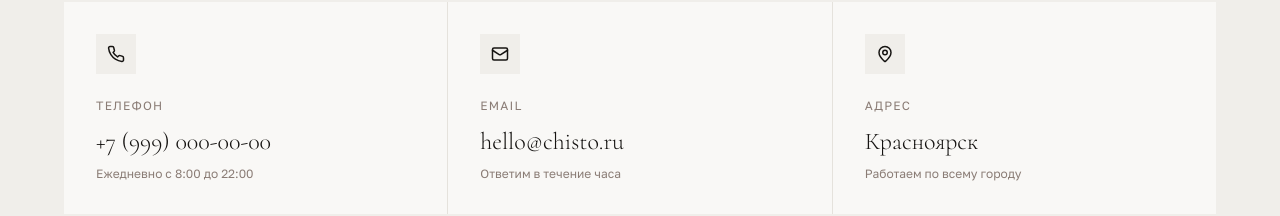
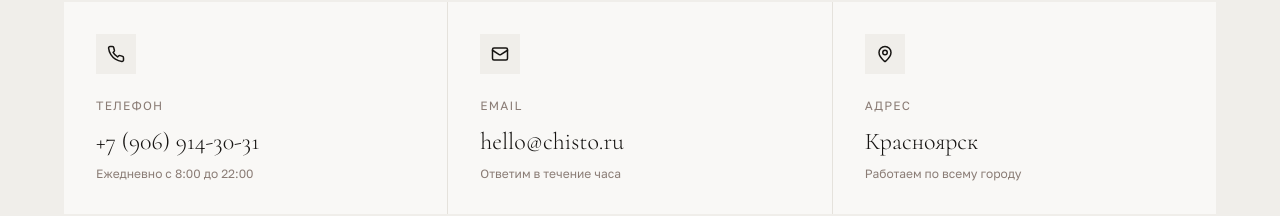
Before and after one commit to pr-poehali-dev/clinic-services-app, a React (Vite) app: page / in a window 1280 px wide. Shown: the part 5822-6038 px from the top of the page. Built offline with nearby package versions, Linux system fonts and the light colour scheme.

Commit message:
Добавлен номер телефона

```diff
--- a/src/components/FooterSection.tsx
+++ b/src/components/FooterSection.tsx
@@ -69,7 +69,7 @@ export default function FooterSection({ scrollTo }: FooterSectionProps) {
                 <Icon name="Phone" size={18} />
               </div>
               <div className="text-xs tracking-widest text-muted-foreground uppercase mb-3">Телефон</div>
-              <div className="font-display text-2xl font-light">+7 (999) 000-00-00</div>
+              <div className="font-display text-2xl font-light">+7 (906) 914-30-31</div>
               <div className="text-xs text-muted-foreground mt-2">Ежедневно с 8:00 до 22:00</div>
             </div>
             <div className="bg-background p-8">
```
